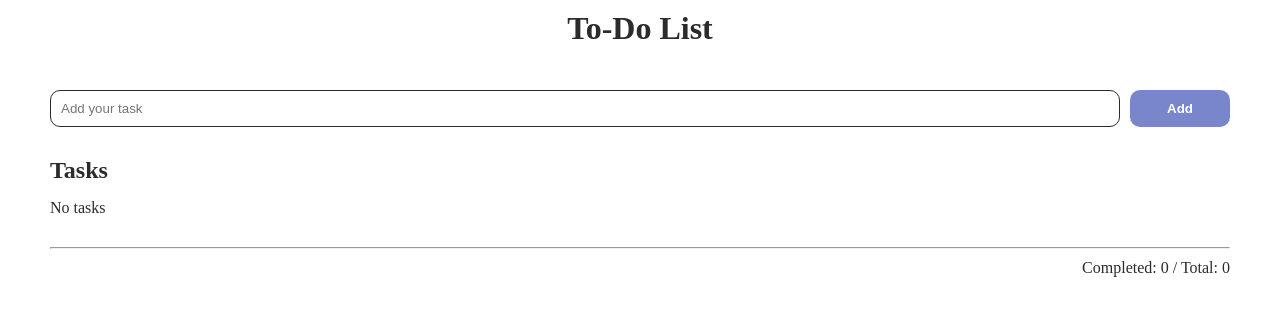
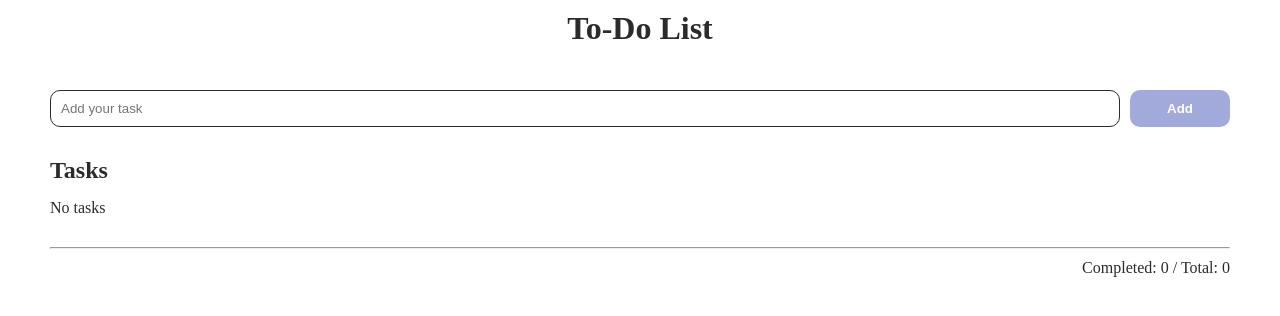
Before and after one commit to Elvira-del/todo, a React (Create React App) app: page / in a window 1280 px wide. Shown: the top 316 px of the page. Built offline with nearby package versions, Linux system fonts and the light colour scheme.

Commit message:
feat: add disabled attribute for form button

```diff
--- a/src/components/TaskApp/AddTaskForm/AddTaskForm.tsx
+++ b/src/components/TaskApp/AddTaskForm/AddTaskForm.tsx
@@ -9,9 +9,11 @@ interface AddTaskFormProps {
 
 export const AddTaskForm = ({ onAddTask }: AddTaskFormProps) => {
   const [text, setText] = useState("");
+  const [isDisabled, setIsDisabled] = useState(true);
 
   const handleChangeTitle = (e: ChangeEvent<HTMLInputElement>) => {
     setText(e.target.value);
+    setIsDisabled(false);
   };
 
   const handleSubmitTask = (e: FormEvent) => {
@@ -20,6 +22,7 @@ export const AddTaskForm = ({ onAddTask }: AddTaskFormProps) => {
       onAddTask(text);
     }
     setText("");
+    setIsDisabled(true);
   };
 
   return (
@@ -34,7 +37,11 @@ export const AddTaskForm = ({ onAddTask }: AddTaskFormProps) => {
           />
         </Styled.LabelTaskForm>
 
-        <Button buttonColor="primary" type="submit">
+        <Button
+          buttonColor={isDisabled ? "disabled" : "primary"}
+          disabled={isDisabled}
+          type="submit"
+        >
           Add
         </Button>
       </Styled.TaskForm>
--- a/src/styled.d.ts
+++ b/src/styled.d.ts
@@ -6,6 +6,7 @@ declare module "styled-components" {
       primary: string;
       secondary: string;
       success: string;
+      disabled: string;
 
       font: string;
     };
--- a/src/styles/components.ts
+++ b/src/styles/components.ts
@@ -58,6 +58,10 @@ export const ButtonUI = styled.button<ButtonUIProps>`
         return css`
           background-color: ${theme.colors.secondary};
         `;
+      case "disabled":
+        return css`
+          background-color: ${theme.colors.disabled};
+        `;
       default:
         return css`
           background-color: ${theme.colors.primary};
--- a/src/styles/theme.ts
+++ b/src/styles/theme.ts
@@ -5,6 +5,7 @@ export const baseTheme: DefaultTheme = {
     primary: "#7986cb",
     secondary: "#152b3c",
     success: "#2f906a",
+    disabled: "rgba(121, 134, 203, 0.7)",
 
     font: "#2b2b2b",
   },
```
